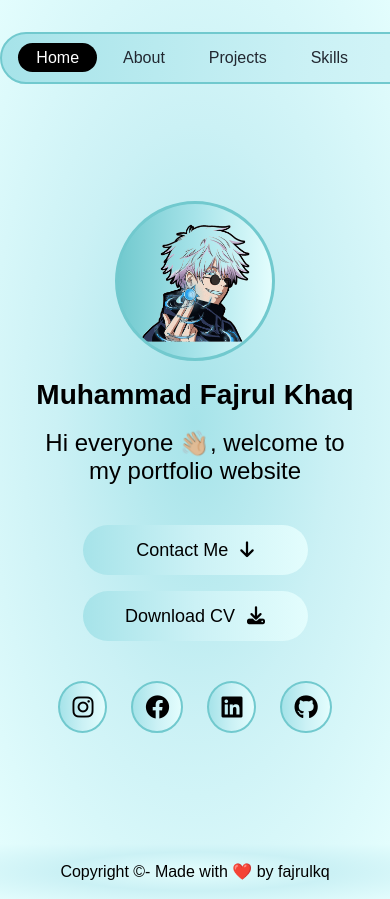
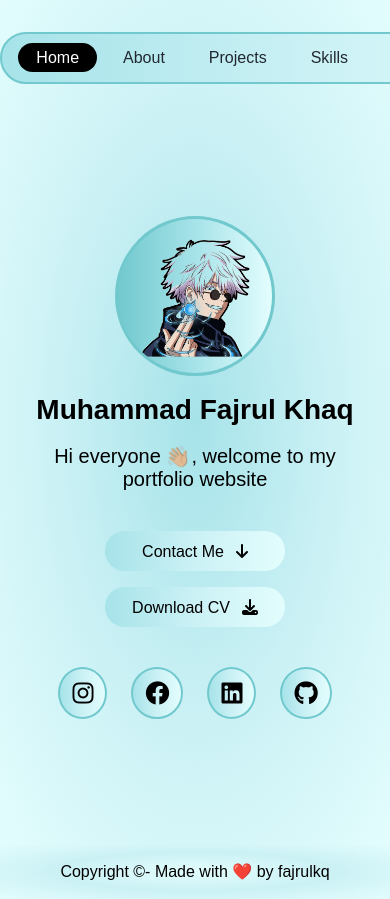
Before and after one commit to Fajrull/Portofolio-V2, a React (Vite) app: page / in a window 390 px wide. Built offline with nearby package versions, Linux system fonts and the light colour scheme.

Commit message:
fear: add responsvie contact-page

```diff
--- a/public/assets/css/global.css
+++ b/public/assets/css/global.css
@@ -412,11 +412,13 @@ section.sertif .sertif-page .sertif-card .sertif-description p {
 /* Contact Start */
 section.contact {
   display: flex;
+  height: 100vh;
   padding-bottom: 60px;
   flex-direction: column;
   justify-content: center;
   align-items: center;
   background-image: radial-gradient(#a6e3e9, #cbf1f5, #e3fdfd);
+  overflow: hidden;
 }
 
 section.contact .contact-page {
@@ -481,18 +483,19 @@ section.contact form .form-bottom textarea {
   padding: 12px;
   margin: 18px;
   border: none;
+  resize: vertical;
 }
 
 section.contact form .contact-btn button {
   width: 150px;
-  height: 50px;
+  height: 40px;
   margin-right: 500px;
   margin-top: 12px;
   padding: 12px;
-  border-radius: 12px;
+  border-radius: 99px;
   border: none;
   cursor: pointer;
-  font-size: 1.125rem;
+  font-size: 1rem;
   background-image: linear-gradient(to right, #71c9ce, #cbf1f5, #71c9ce);
   color: #222831;
 }
@@ -529,6 +532,15 @@ footer {
 
   section.hero .hero-title h1 {
     font-size: 1.75rem;
+  }
+  section.hero .hero-title p {
+    font-size: 1.25rem;
+  }
+
+  section.hero .hero-btn button {
+    width: 180px;
+    height: 40px;
+    font-size: 1rem;
   }
 
   section.hero .hero-title img {
@@ -592,4 +604,45 @@ footer {
   }
 
   /* Contact */
+  section.contact {
+    padding: 32px;
+    height: 120vh;
+    overflow: hidden;
+  }
+
+  section.contact .contact-page {
+    width: 100%;
+  }
+
+  section.contact form #form {
+    width: 100%;
+  }
+
+  section.contact form .form-top {
+    display: flex;
+    flex-direction: column;
+  }
+
+  section.contact form .form-top label {
+    display: flex;
+    flex-direction: column;
+  }
+
+  section.contact form .form-top input {
+    width: 300px;
+  }
+
+  section.contact form .form-bottom label {
+    display: flex;
+    flex-direction: column;
+  }
+
+  section.contact form .form-bottom textarea {
+    width: 300px;
+    margin-right: 40px;
+  }
+
+  section.contact form .contact-btn button {
+    margin-left: 360px;
+  }
 }
```
